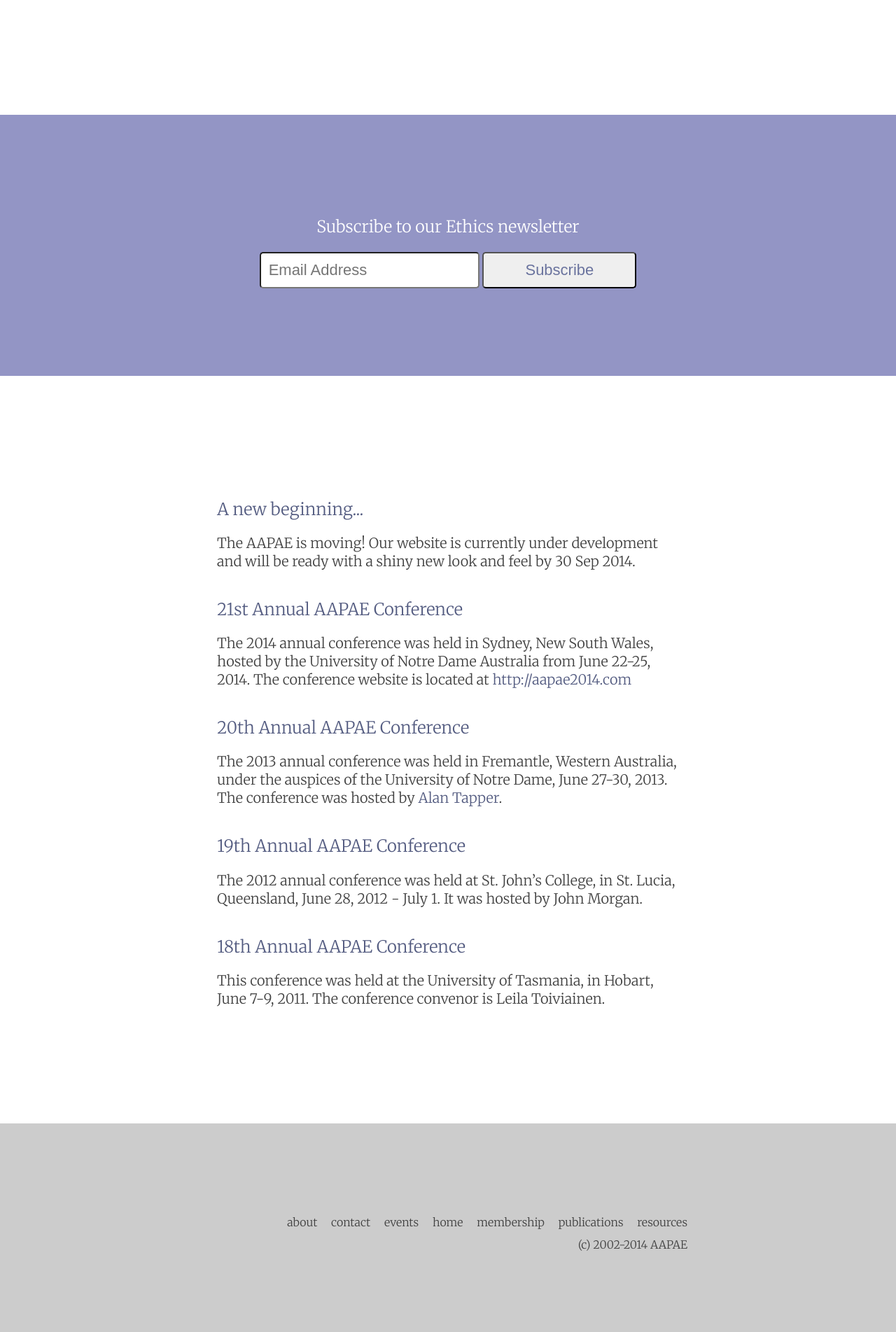
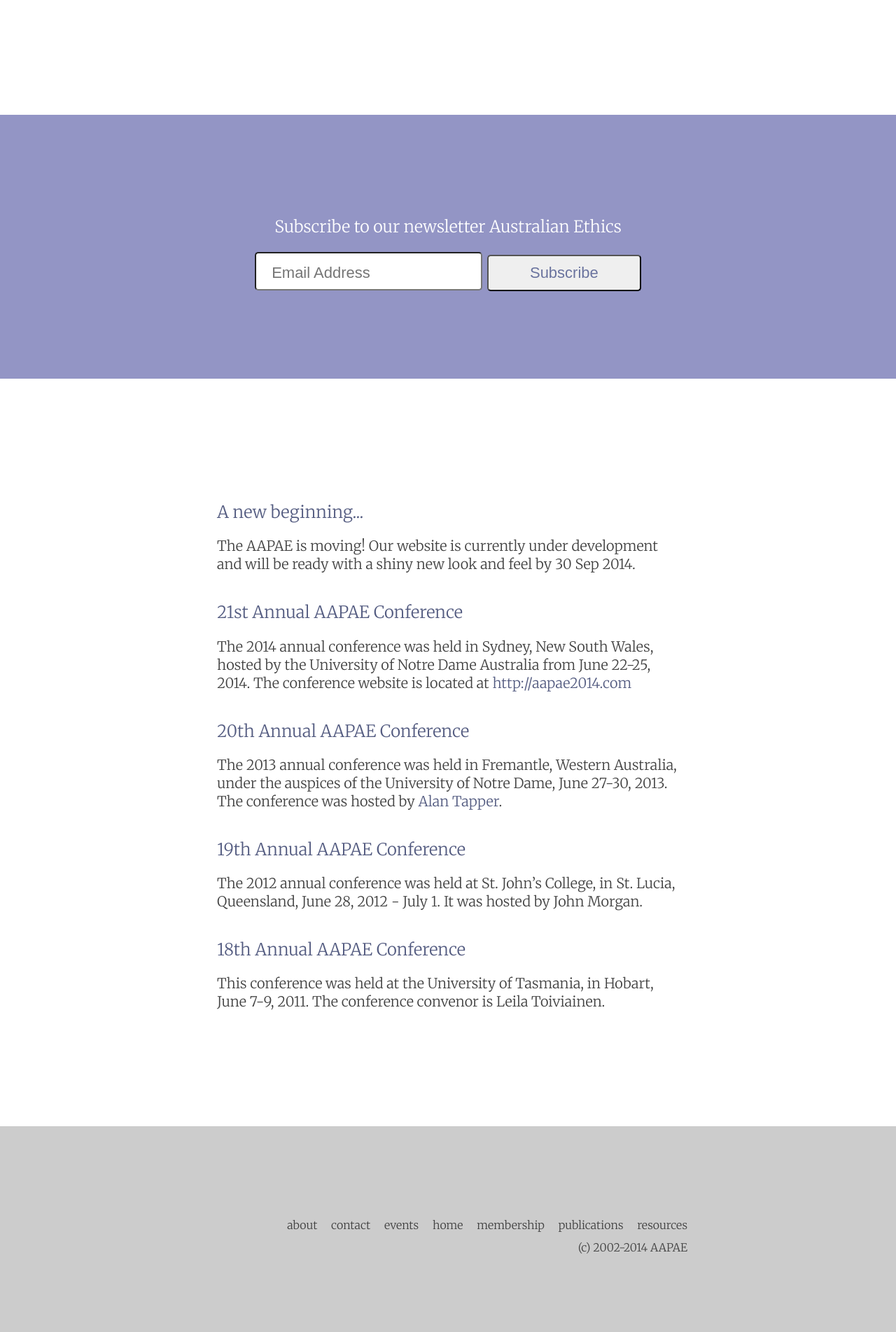
Before and after one commit to aapae/aapae.github.io, a Jekyll site: the page built from index.html, in a window 1280 px wide. Shown: the part 1510-3413 px from the top of the page at 70% size. Built offline with Jekyll 4.4.1, drawn with Linux system fonts in a browser that asks for light colours.

Commit message:
Add mailchimp signup form

```diff
--- a/_layouts/home.html
+++ b/_layouts/home.html
@@ -46,11 +46,21 @@
 
     <section class="signup">
        <div class="wrapper">
-        <h3>Subscribe to our Ethics newsletter</h3>
-        <form>
-          <input id="email" name="email" placeholder="Email Address" value="" type="email">
-          <input value="Subscribe" type="submit">
-        </form>
+        <!-- Begin MailChimp Signup Form -->
+        <div id="mc_embed_signup">
+          <form action="//aapae.us9.list-manage.com/subscribe/post?u=e4822513e8ec52ab622046519&amp;id=98da348d0e" method="post" id="mc-embedded-subscribe-form" name="mc-embedded-subscribe-form" class="validate" target="_blank" novalidate>
+            <h3>Subscribe to our newsletter Australian Ethics</h3>
+            <div class="response" id="mce-error-response" style="display:none"></div>
+            <div class="response" id="mce-success-response" style="display:none"></div>
+
+            <label for="mce-EMAIL">Email Address </label>
+            <input type="email" value="" name="EMAIL" class="required email" id="mce-EMAIL" placeholder="Email Address">
+            <!-- real people should not fill this in and expect good things - do not remove this or risk form bot signups-->
+            <input type="text" name="b_e4822513e8ec52ab622046519_98da348d0e" tabindex="-1" value="" style="position: absolute; left: -5000px;">
+            <input type="submit" value="Subscribe" name="subscribe" id="mc-embedded-subscribe" class="button">
+          </form>
+        </div>
+        <!--End mc_embed_signup-->
       </div>
     </section>
 
--- a/css/aapae.scss
+++ b/css/aapae.scss
@@ -299,6 +299,13 @@
   font-size: 0.8em;
 }
 
+#mc-embedded-subscribe-form {
+
+  label { display: none;}
+  input { margin: 0 1px; }
+  .email { color: #666; font-family: sans-serif; padding: 0.75em 0.5em 0.5em 1em; line-height: 1.1em; }
+}
+
 footer {
   @include space; background: $lightgrey; color: $darkgrey; margin-bottom: 0;
   text-align: right; line-height: 2em; font-size: 0.8em;
--- a/css/main.scss
+++ /dev/null
@@ -1,49 +0,0 @@
----
-# Only the main Sass file needs front matter (the dashes are enough)
----
-@charset "utf-8";
-
-
-
-// Our variables
-$base-font-family: Helvetica, Arial, sans-serif;
-$base-font-size:   16px;
-$small-font-size:  $base-font-size * 0.875;
-$base-line-height: 1.5;
-
-$spacing-unit:     30px;
-
-$text-color:       #111;
-$background-color: #fdfdfd;
-$brand-color:      #2a7ae2;
-
-$grey-color:       #828282;
-$grey-color-light: lighten($grey-color, 40%);
-$grey-color-dark:  darken($grey-color, 25%);
-
-$on-palm:          600px;
-$on-laptop:        800px;
-
-
-
-// Using media queries with like this:
-// @include media-query($palm) {
-//     .wrapper {
-//         padding-right: $spacing-unit / 2;
-//         padding-left: $spacing-unit / 2;
-//     }
-// }
-@mixin media-query($device) {
-    @media screen and (max-width: $device) {
-        @content;
-    }
-}
-
-
-
-// Import partials from `sass_dir` (defaults to `_sass`)
-@import
-        "base",
-        "layout",
-        "syntax-highlighting"
-;
```
